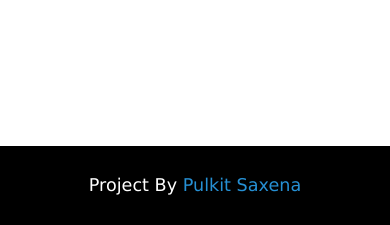
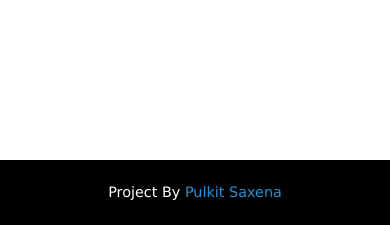
Before and after one commit to Pulkit-s21/px_rem, a plain HTML site: page index.html in a window 390 px wide. Shown: the part 619-844 px from the top of the page. Drawn offline with nearby package versions, Linux system fonts and the light colour scheme.

Commit message:
footer font size for smaller screens

```diff
--- a/style.css
+++ b/style.css
@@ -206,4 +206,7 @@ footer span{
         font-size: 1.6rem;
         animation: spin 3s ease-in-out infinite alternate;
     }
+    footer{
+        font-size: .9rem;
+    }
 }
```
